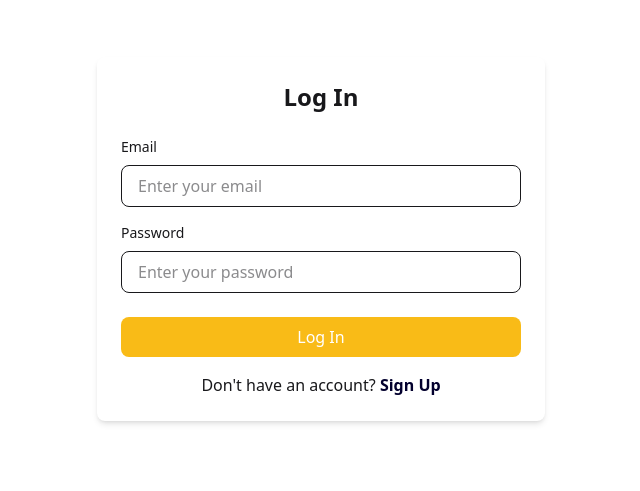
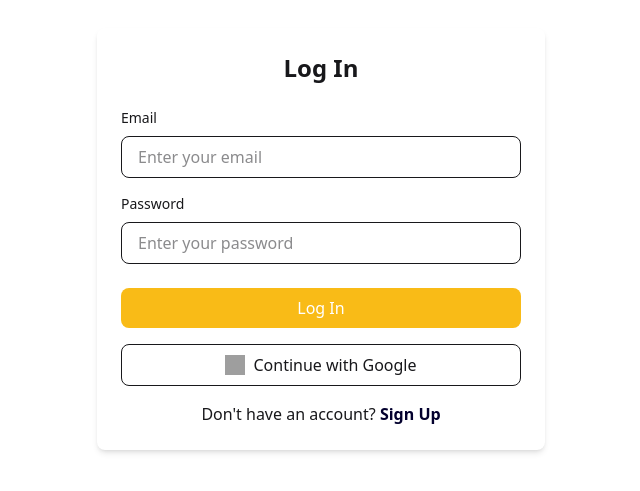
Before and after one commit to red-one12/task-management-client, a React (Vite) app: page /login in a window 1280 px wide. Shown: the part 161-652 px from the top of the page, without its empty margins (319-959 px from the left). Built offline with nearby package versions, Linux system fonts and the light colour scheme; no server answers; grey boxes are pictures that could not be loaded.

Commit message:
google login added

```diff
--- a/src/components/Navbar.jsx
+++ b/src/components/Navbar.jsx
@@ -13,6 +13,9 @@ const Navbar = () => {
     })
     .catch((error) => console.error("Logout error:", error));
   };
+
+  // console.log(user.email);
+
 
   return (
     <div className="navbar bg-base-100">
--- a/src/pages/Login.jsx
+++ b/src/pages/Login.jsx
@@ -1,10 +1,10 @@
-import {  useContext } from "react";
+import { useContext, useState } from "react";
 import { Link, useNavigate } from "react-router-dom";
 import { AuthContext } from "../provider/AuthProvider";
 
 const Login = () => {
-  const { loginUser } = useContext(AuthContext);
-
+  const { loginUser, googleLogin } = useContext(AuthContext);
+  const [error, setError] = useState(null);
   const navigate = useNavigate(); // To redirect after login
 
   const handleSubmit = (e) => {
@@ -14,13 +14,22 @@ const Login = () => {
     const email = form.email.value;
     const password = form.password.value;
 
-
     loginUser(email, password)
       .then(() => {
         navigate("/");
       })
       .catch((err) => {
         setError("Invalid email or password");
+        console.error(err);
+      });
+  };
+
+  const handleGoogleLogin = () => {
+    googleLogin()
+      .then(() => {
+        navigate("/");
+      })
+      .catch((err) => {
         console.error(err);
       });
   };
@@ -39,8 +48,6 @@ const Login = () => {
               type="email"
               id="email"
               name="email"
-
-
               className="w-full px-4 py-2 border rounded-lg focus:outline-none focus:ring-2 focus:ring-blue-500"
               placeholder="Enter your email"
               required
@@ -56,15 +63,14 @@ const Login = () => {
               type="password"
               id="password"
               name="password"
-
-
               className="w-full px-4 py-2 border rounded-lg focus:outline-none focus:ring-2 focus:ring-blue-500"
               placeholder="Enter your password"
               required
             />
           </div>
 
-
+          {/* Display error message */}
+          {error && <p className="text-red-500 text-sm mb-4">{error}</p>}
 
           {/* Submit button */}
           <button
@@ -74,6 +80,17 @@ const Login = () => {
             Log In
           </button>
         </form>
+
+        {/* Google Sign-In Button */}
+        <div className="mt-4">
+          <button
+            onClick={handleGoogleLogin}
+            className="w-full flex items-center justify-center gap-2 border py-2 rounded-lg hover:bg-gray-100 transition"
+          >
+            <img src="https://www.svgrepo.com/show/475656/google-color.svg" alt="Google Icon" className="w-5 h-5" />
+            <span>Continue with Google</span>
+          </button>
+        </div>
 
         <div className="mt-4 text-center">
           <p>
--- a/src/provider/AuthProvider.jsx
+++ b/src/provider/AuthProvider.jsx
@@ -1,6 +1,6 @@
 
 import { createContext, useEffect, useState } from "react";
-import { createUserWithEmailAndPassword, getAuth, onAuthStateChanged, signInWithEmailAndPassword, signOut } from "firebase/auth";
+import { createUserWithEmailAndPassword, getAuth, GoogleAuthProvider, onAuthStateChanged, signInWithEmailAndPassword, signInWithPopup, signOut } from "firebase/auth";
 import { app } from "../firebase/firebase.config";
 
 
@@ -14,6 +14,7 @@ const AuthProvider = ({children}) => {
 
   const [user, setUser] = useState(null);
   const [loading, setLoading] = useState(true);
+  const provider = new GoogleAuthProvider();
 
 
   const createUser = (email, password) => {
@@ -24,6 +25,11 @@ const AuthProvider = ({children}) => {
   const loginUser = (email, password) => {
     setLoading(true);
     return signInWithEmailAndPassword(auth, email, password);
+  }
+
+  const googleLogin = () => {
+    setLoading(true);
+    return signInWithPopup(auth, provider);
   }
 
 
@@ -45,7 +51,7 @@ const AuthProvider = ({children}) => {
   }, [])
 
   const authInfo = {
-    user, loading, createUser, loginUser, logoutUser
+    user, loading, createUser, loginUser, logoutUser, googleLogin
   }
 
   return (
```
